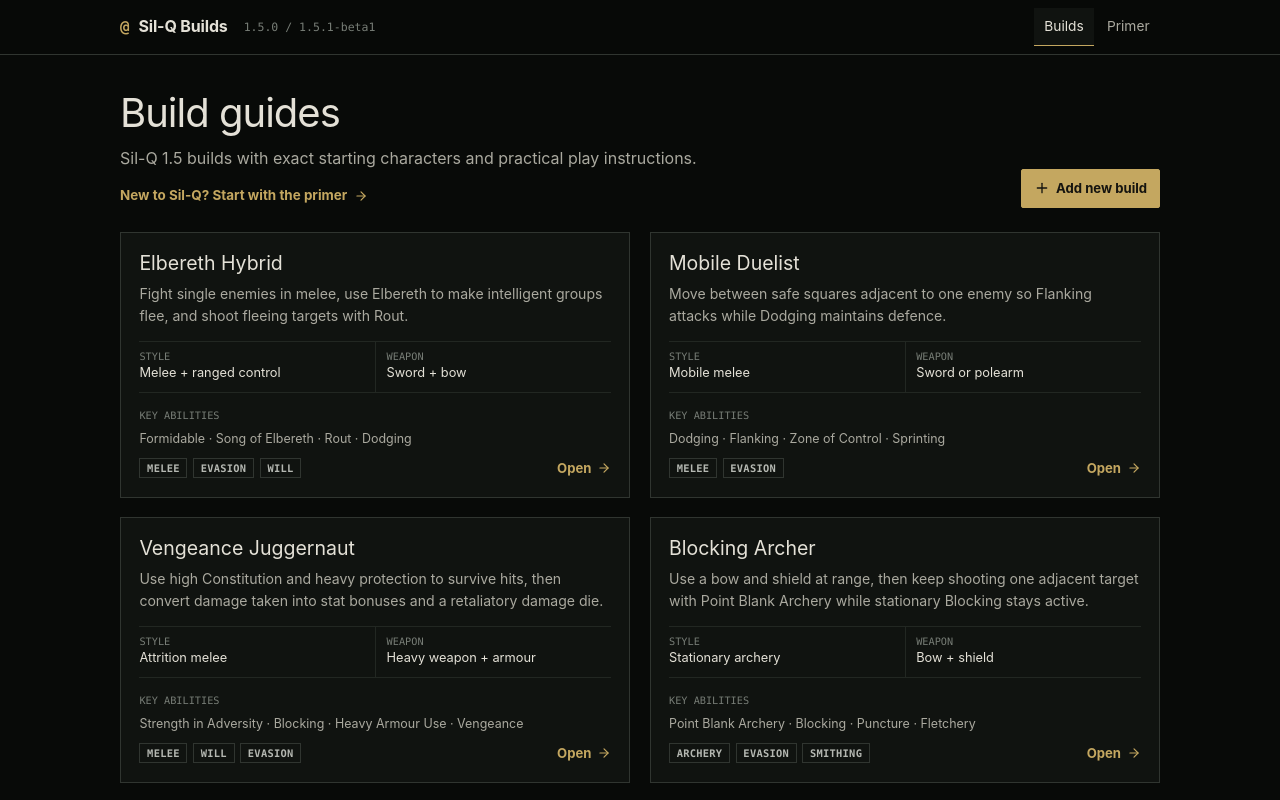
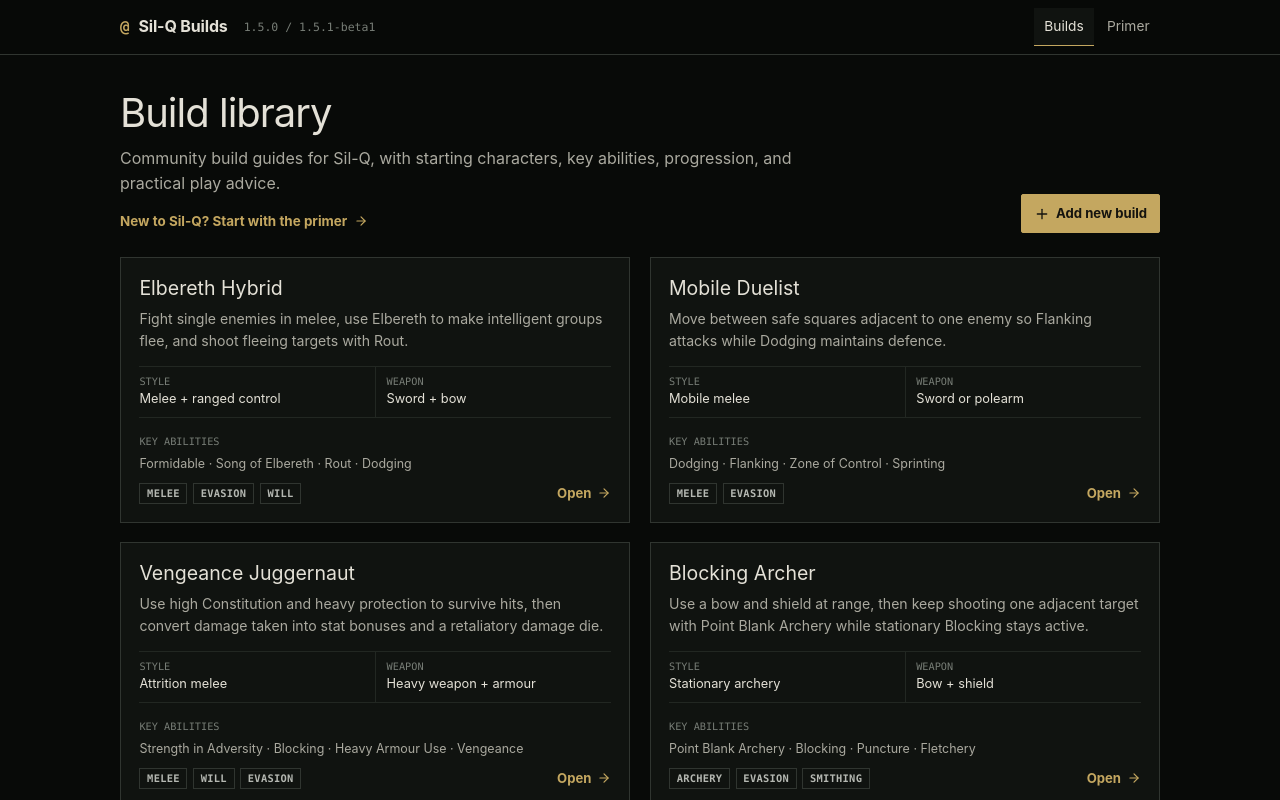
Before and after one commit to vittis/sil-q-builds, a React (Vite) app: page / in a window 1280 px wide. Shown: the top 800 px of the page. Built offline with nearby package versions, Linux system fonts and the light colour scheme.

Commit message:
copy changes

```diff
--- a/src/pages/BuildsPage.tsx
+++ b/src/pages/BuildsPage.tsx
@@ -6,7 +6,7 @@ import { builds } from "@/data/builds"
 
 export function BuildsPage() {
   return <div className="page container">
-    <header className="page-header builds-header"><div><h1>Build guides</h1><p>Sil-Q 1.5 builds with exact starting characters and practical play instructions.</p><Link className="primer-start-link" to="/primer">New to Sil-Q? Start with the primer <ArrowRight size={14} /></Link></div><BuildSubmissionDialog /></header>
+    <header className="page-header builds-header"><div><h1>Build library</h1><p>Community build guides for Sil-Q, with starting characters, key abilities, progression, and practical play advice.</p><Link className="primer-start-link" to="/primer">New to Sil-Q? Start with the primer <ArrowRight size={14} /></Link></div><BuildSubmissionDialog /></header>
     <div className="build-grid">{builds.map((build) => <BuildCard key={build.slug} build={build} />)}</div>
   </div>
 }
```
Also changed, not shown: 1 other file (tests, documents, lock files or other folders).
